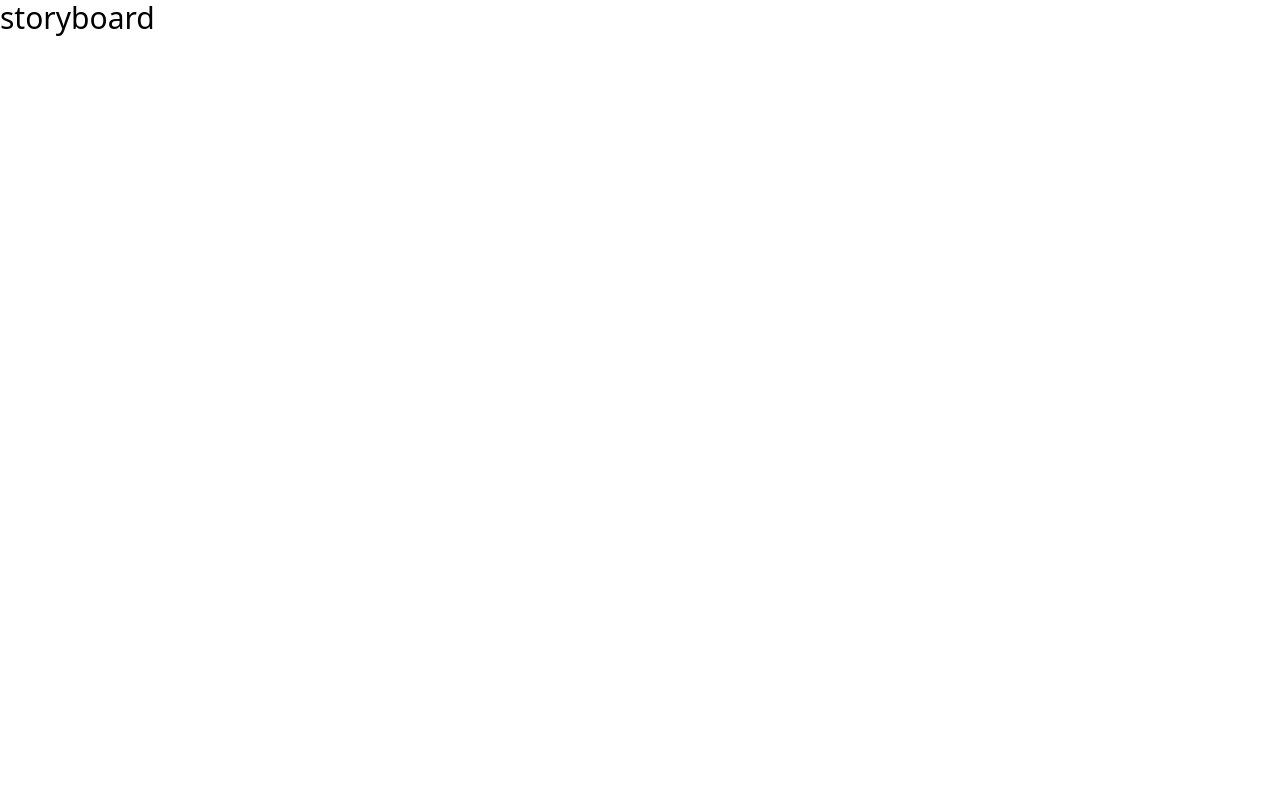
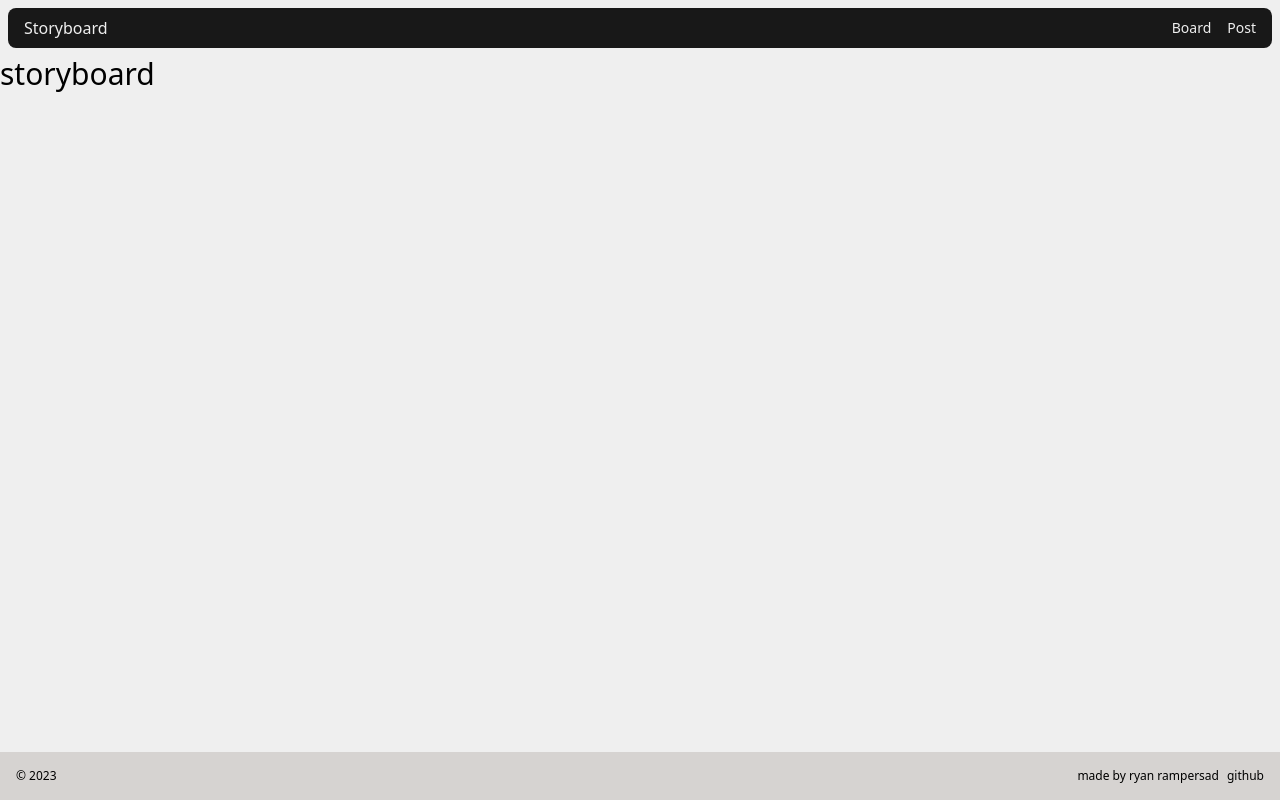
Before and after one commit to ryanmr/storyboard-app, a Next.js app in the folder frontend/: page / in a window 1280 px wide. Built offline with nearby package versions, Linux system fonts and the light colour scheme.

Commit message:
Sets up general layout

```diff
--- a/frontend/src/pages/_app.tsx
+++ b/frontend/src/pages/_app.tsx
@@ -1,6 +1,61 @@
 import "../styles/tailwind.css";
 import type { AppProps } from "next/app";
+import Link from "next/link";
 
 export default function App({ Component, pageProps }: AppProps) {
-  return <Component {...pageProps} />;
+  return (
+    <>
+      <div className="min-h-[100%] grid grid-rows-[auto_1fr_auto] grid-cols-[100%] bg-[#efefef]">
+        <header className="bg-[#181818] text-[#efefef] m-2 rounded-lg">
+          <div className="flex items-center justify-between px-4 py-2">
+            <div>
+              <Link href="/">Storyboard</Link>
+            </div>
+            <nav>
+              <ul className="flex items-center gap-4 text-sm [&_a:hover]:underline">
+                <li>
+                  <Link href="/board">Board</Link>
+                </li>
+                <li>
+                  <Link href="/board/post">Post</Link>
+                </li>
+              </ul>
+            </nav>
+          </div>
+        </header>
+
+        <main>
+          <Component {...pageProps} />
+        </main>
+
+        <footer className="bg-stone-300">
+          <div className="flex justify-between p-4">
+            <p className="text-xs">&copy; {new Date().getFullYear()}</p>
+            <ul className="flex gap-2 text-xs">
+              <li>
+                <a
+                  className="hover:underline"
+                  href="https://ryanrampersad.com"
+                  target="_blank"
+                  rel="noreferrer noopener"
+                >
+                  made by ryan rampersad
+                </a>
+              </li>
+              <li>
+                <a
+                  className="hover:underline"
+                  href="https://github.com/ryanmr/storyboard-app"
+                  target="_blank"
+                  rel="noreferrer noopener"
+                >
+                  github
+                </a>
+              </li>
+            </ul>
+          </div>
+        </footer>
+      </div>
+    </>
+  );
 }
--- a/frontend/src/styles/tailwind.css
+++ b/frontend/src/styles/tailwind.css
@@ -1,3 +1,10 @@
 @tailwind base;
 @tailwind components;
 @tailwind utilities;
+
+@layer {
+    html, body, #__next {
+        width: 100%;
+        height: 100%;
+    }
+}
```
